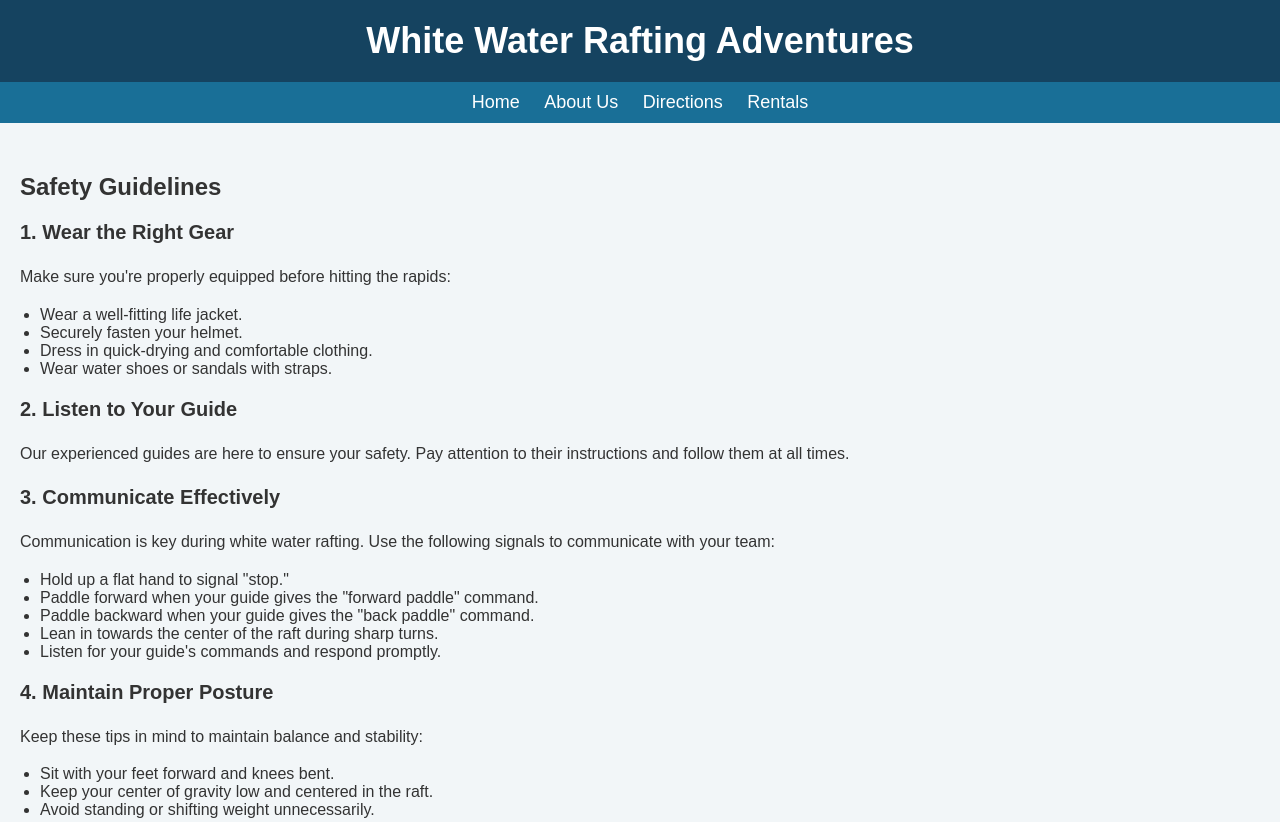
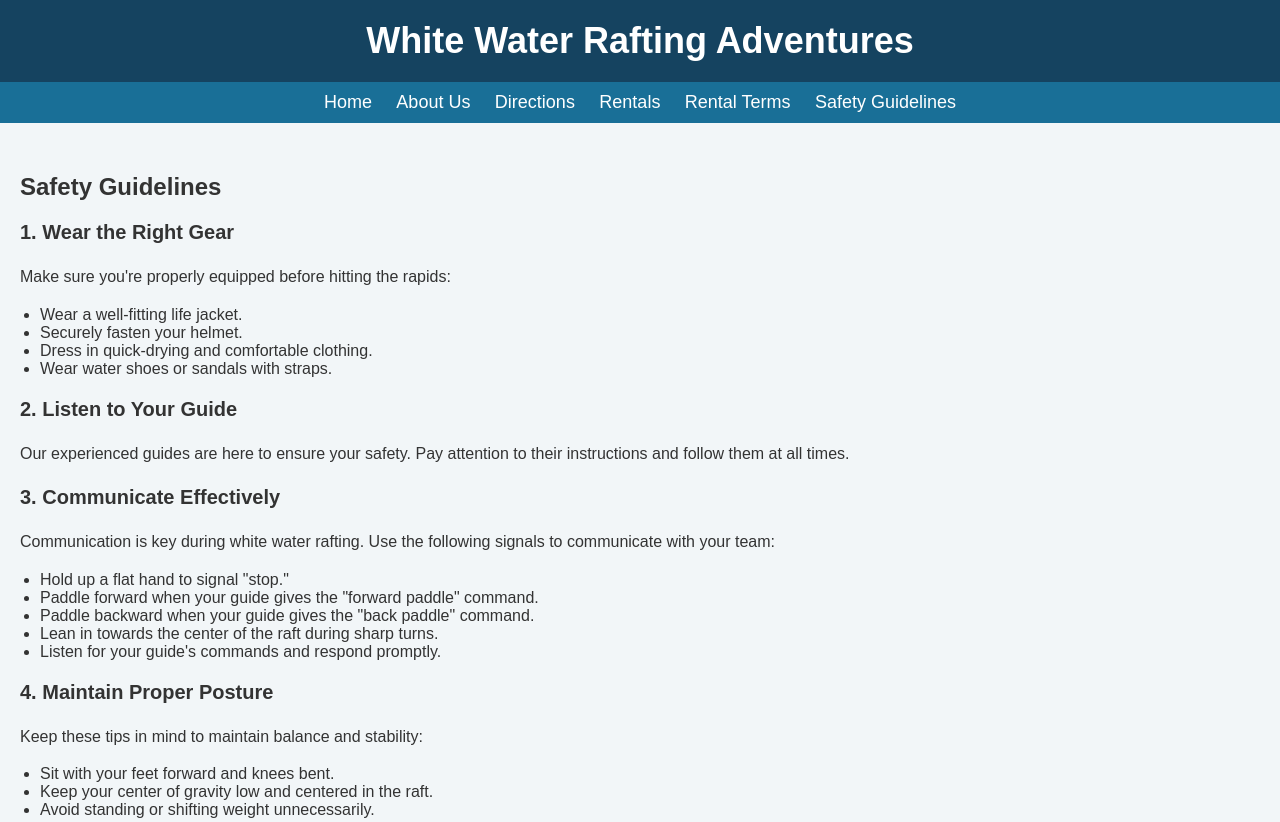
Before and after one commit to silv3rblu3/Basic-White-Water-Rafting-Website, a plain HTML site: page safety-guidelines.html in a window 1280 px wide. Shown: the top 822 px of the page. Drawn offline with Linux system fonts and the light colour scheme.

Commit message:
Update safety-guidelines.html

```diff
--- a/safety-guidelines.html
+++ b/safety-guidelines.html
@@ -80,6 +80,8 @@
     <a href="about.html">About Us</a>
     <a href="directions.html">Directions</a>
     <a href="rentals.html">Rentals</a>
+    <a href="rental-terms.html">Rental Terms</a>
+    <a href="safety-guidelines.html">Safety Guidelines</a>
   </nav>
 
   <main>
```
